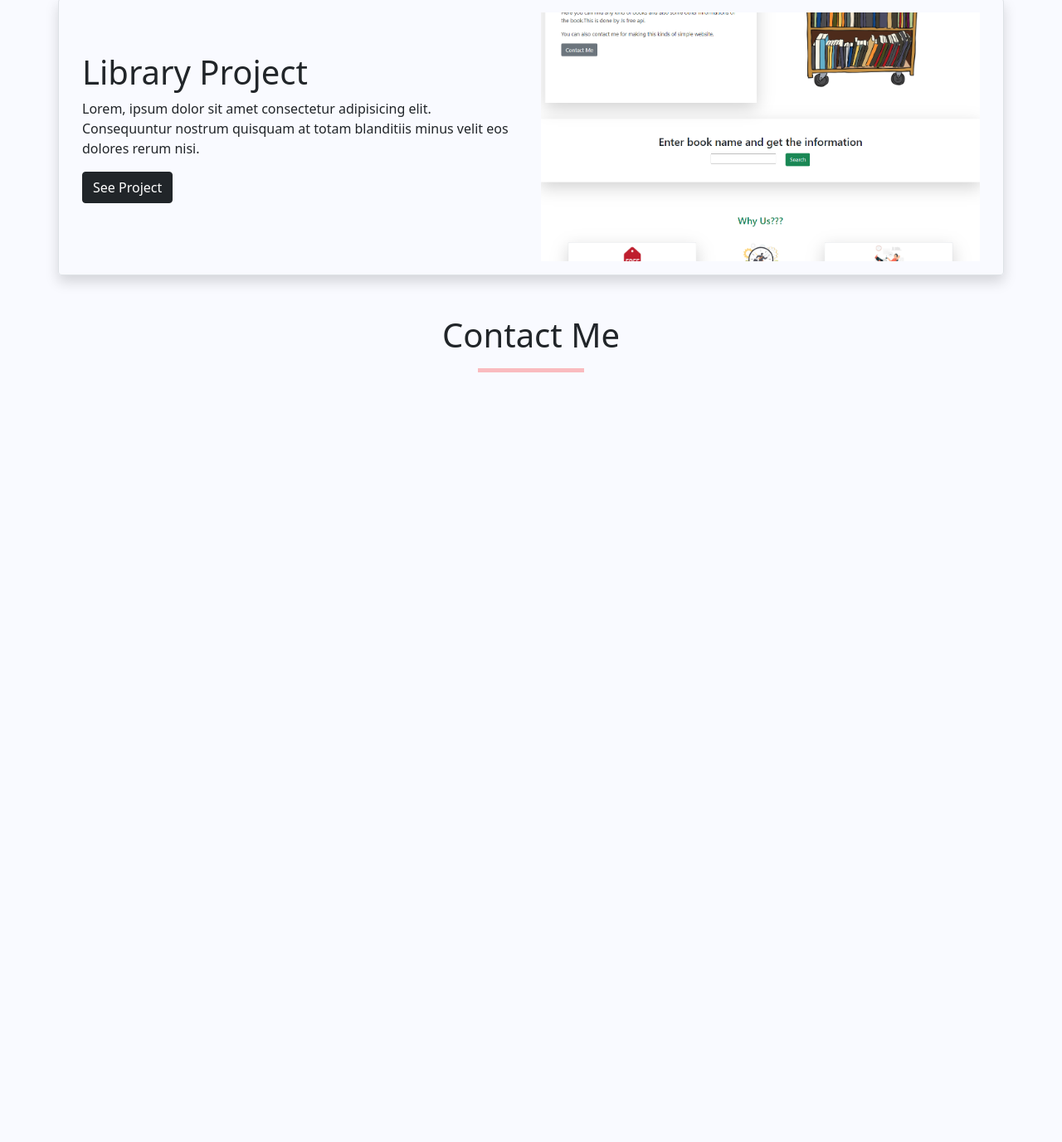
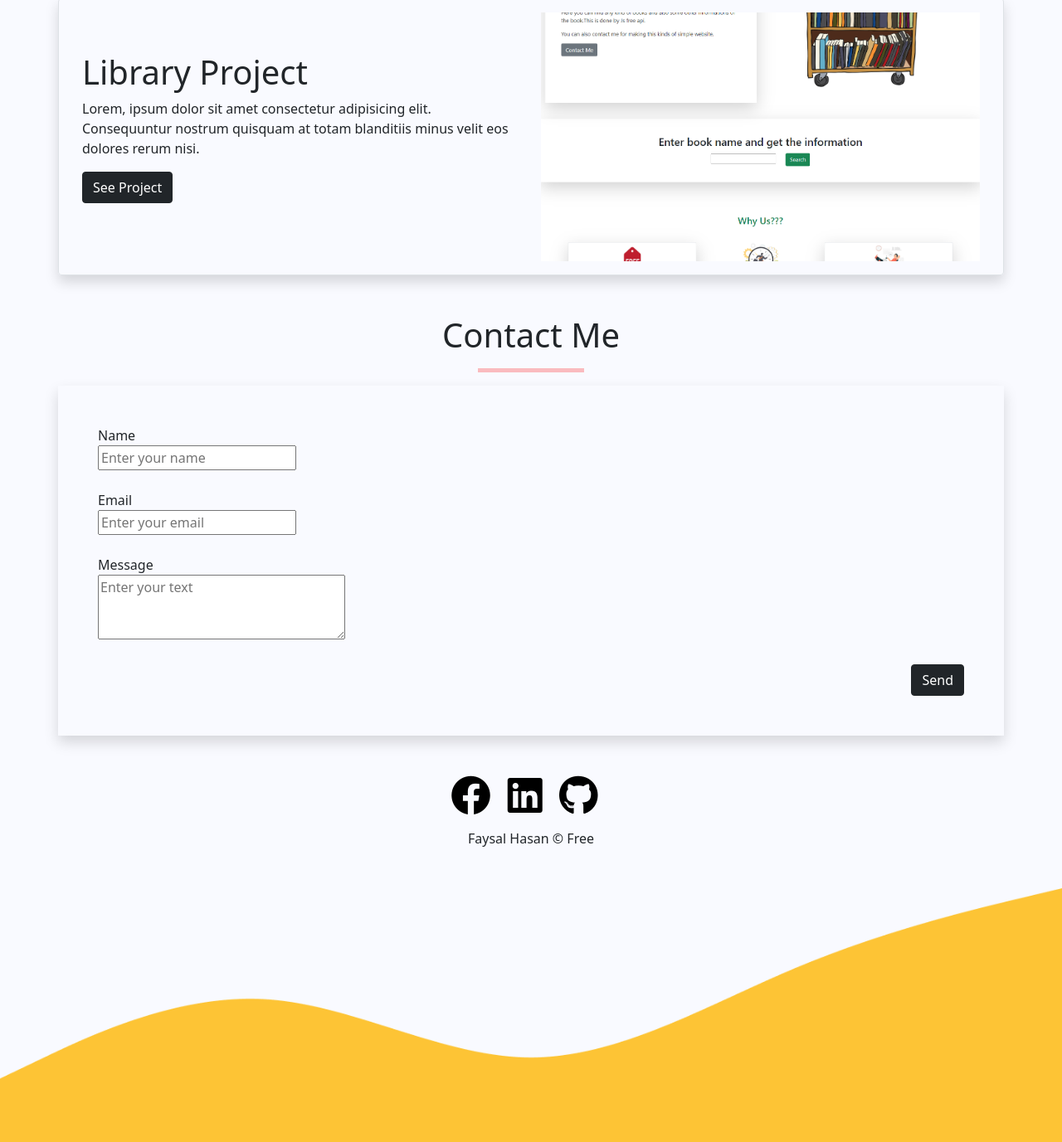
Before and after one commit to Faysal-Hasan-FED/my-portfolio, a plain HTML site: page index.html in a window 1280 px wide. Shown: the part 1512-2889 px from the top of the page at 83% size. Before the commit the page ends 1977 px from the top, so only its background shows below. Drawn offline with nearby package versions, Linux system fonts and the light colour scheme.

Commit message:
about is absent

```diff
--- a/css/style.css
+++ b/css/style.css
@@ -26,6 +26,16 @@ body{
     height: 5px;
 }
 
+.social a{
+    color: black;
+}
+.social a:hover{
+    color: rgb(44, 44, 212);
+}
+
 @media screen and (max-width: 680px) {
-
+   .contact{
+       width: 100%;
+       margin: 0;
+   }
   }
--- a/index.html
+++ b/index.html
@@ -5,6 +5,8 @@
     <meta http-equiv="X-UA-Compatible" content="IE=edge">
     <meta name="viewport" content="width=device-width, initial-scale=1.0">
     <title>Faysal Hasan</title>
+    <!-- font awesome link -->
+    <link rel="stylesheet" href="https://cdnjs.cloudflare.com/ajax/libs/font-awesome/6.0.0/css/all.min.css">
     <!-- bootstrap 5 css link -->
     <link href="https://cdn.jsdelivr.net/npm/bootstrap@5.0.2/dist/css/bootstrap.min.css" rel="stylesheet" integrity="sha384-EVSTQN3/azprG1Anm3QDgpJLIm9Nao0Yz1ztcQTwFspd3yD65VohhpuuCOmLASjC" crossorigin="anonymous">
     <!-- animate css cdn link -->
@@ -91,9 +93,31 @@
             <div class="line-break">
                 <hr>
             </div>
+            <section class="contact m-auto shadow p-5 my-3 container">
+                    <span>Name</span> <br>
+                    <input type="text" placeholder="Enter your name">
+                    <br><br>
+                    <span>Email</span> <br>
+                    <input type="text" placeholder="Enter your email">
+                    <br><br>
+                    <span>Message</span> <br>
+                    <textarea name="" id="" cols="30" rows="03" placeholder="Enter your text"></textarea>
+                    <br> <br>
+                    <a class="text-decoration-none" target="_blank" href="https://www.facebook.com/faysal.hasan.135/"><button class="d-block btn btn-dark ms-auto">Send</button></a>
+            </section>
 
+            <section class="my-5 text-center social">
+                <a target="_blank" href="https://www.facebook.com/faysal.hasan.135/"><i class="fa-brands icon me-3 fa-3x fa-facebook"></i></a>
+                <a target="_blank" href="https://www.linkedin.com/in/faysal-hasan-5ab905216/"><i class="fa-brands icon me-3 fa-3x fa-linkedin"></i></a>
+                <a target="_blank" href="https://github.com/Faysal-Hasan-FED"><i class="fa-brands icon me-3 fa-3x fa-github"></i></a>
+                <p class="mt-3">Faysal Hasan &copy; Free</p>
+            </section>
         </section>
+
     </main>
+    <footer>
+        <img class="w-100" src="images/Vector.png" alt="">
+    </footer>
 
 
     <!-- bootstrap 5 js link -->
```
Also changed, not shown: images/Vector.png (added).
